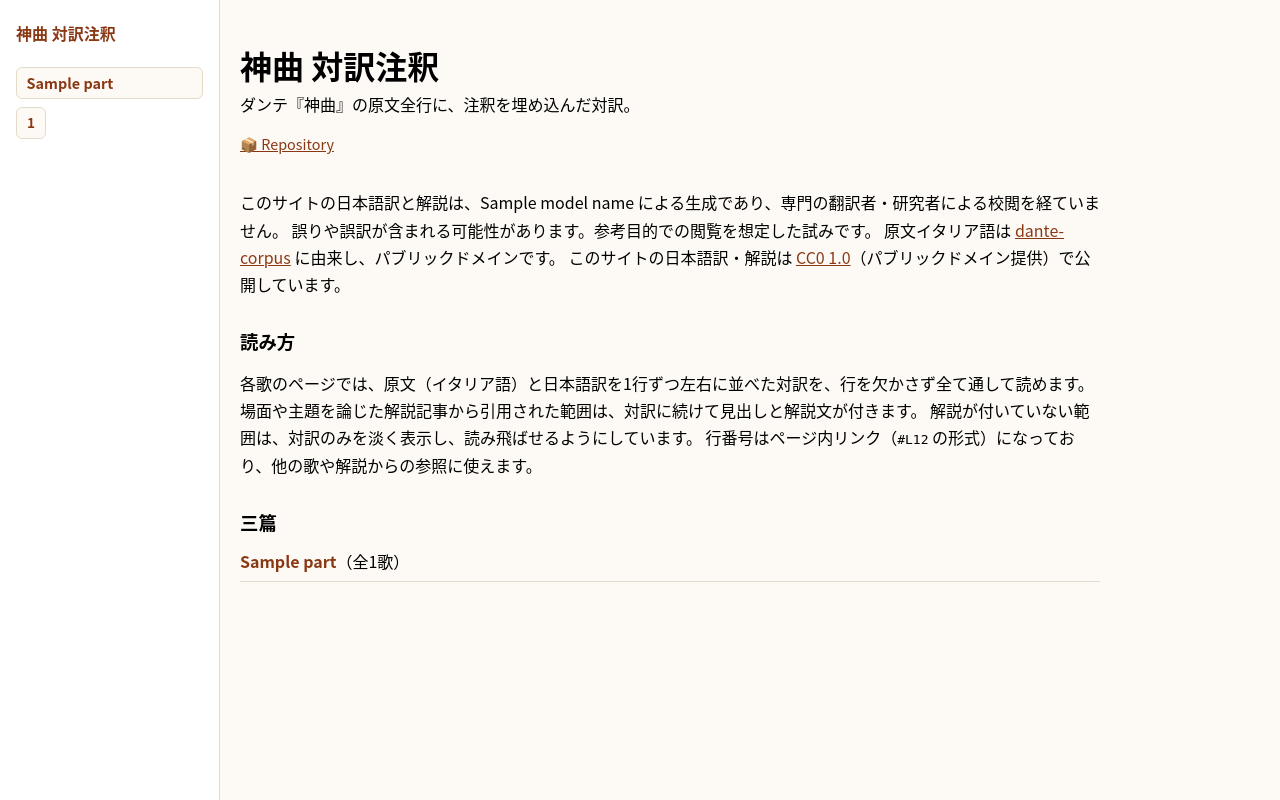
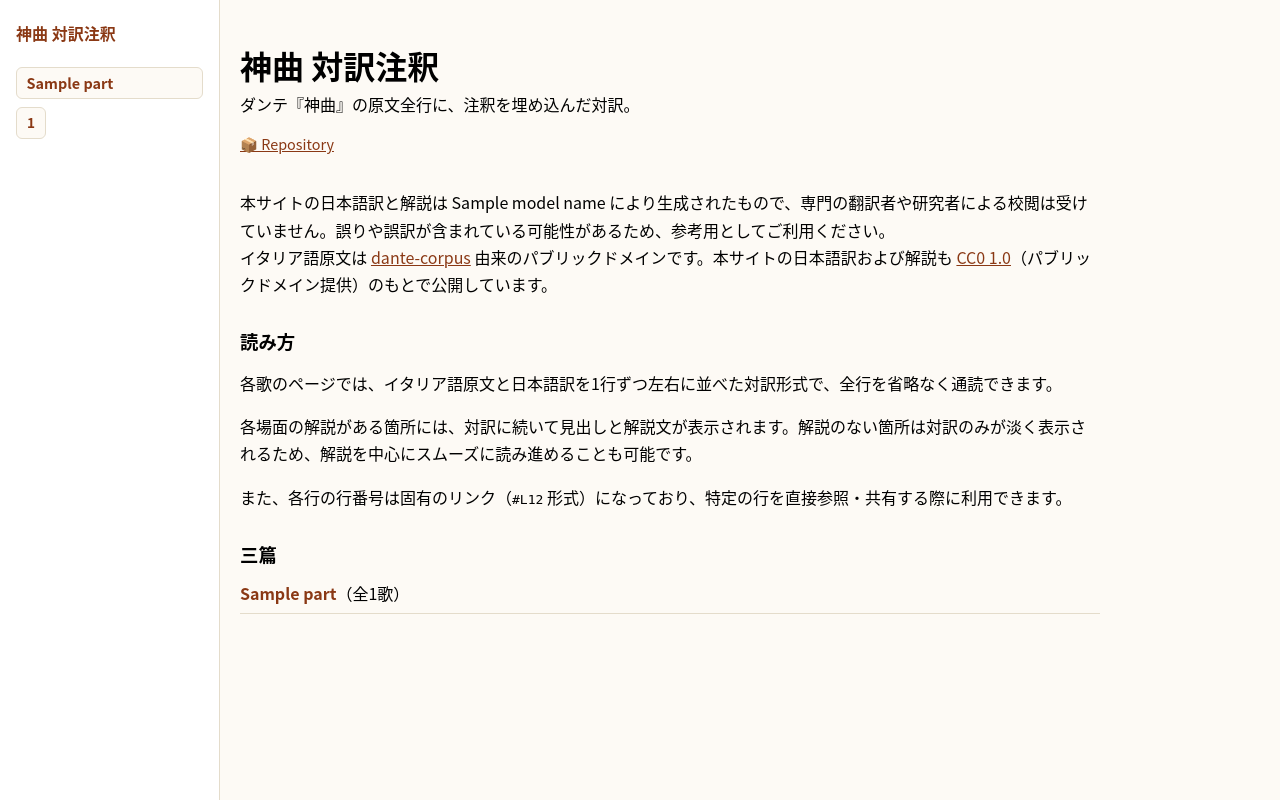
Before and after one commit to 7shi/dante-commentary, a Python web app: template templates/index.html in a window 1280 px wide. Run offline with Jinja, Linux system fonts and the light colour scheme; the template is opened without the code that fills it: most values are stand-ins (such as "Sample title", 1, 10 or a date in 2020).

Commit message:
Rewrite disclaimer and reading-guide wording for clarity

```diff
--- a/templates/index.html
+++ b/templates/index.html
@@ -18,19 +18,20 @@
                 </header>
 
                 <p class="lead">
-                    このサイトの日本語訳と解説は、{{ model_name }} による生成であり、専門の翻訳者・研究者による校閲を経ていません。
-                    誤りや誤訳が含まれる可能性があります。参考目的での閲覧を想定した試みです。
-                    原文イタリア語は <a href="{{ corpus_url }}" target="_blank" rel="noopener">dante-corpus</a> に由来し、パブリックドメインです。
-                    このサイトの日本語訳・解説は <a href="https://creativecommons.org/publicdomain/zero/1.0/deed.ja" target="_blank" rel="noopener">CC0 1.0</a>（パブリックドメイン提供）で公開しています。
+                    本サイトの日本語訳と解説は {{ model_name }} により生成されたもので、専門の翻訳者や研究者による校閲は受けていません。誤りや誤訳が含まれている可能性があるため、参考用としてご利用ください。<br>
+                    イタリア語原文は <a href="{{ corpus_url }}" target="_blank" rel="noopener">dante-corpus</a> 由来のパブリックドメインです。本サイトの日本語訳および解説も <a href="https://creativecommons.org/publicdomain/zero/1.0/deed.ja" target="_blank" rel="noopener">CC0 1.0</a>（パブリックドメイン提供）のもとで公開しています。
                 </p>
 
                 <section>
                     <h2>読み方</h2>
                     <p>
-                        各歌のページでは、原文（イタリア語）と日本語訳を1行ずつ左右に並べた対訳を、行を欠かさず全て通して読めます。
-                        場面や主題を論じた解説記事から引用された範囲は、対訳に続けて見出しと解説文が付きます。
-                        解説が付いていない範囲は、対訳のみを淡く表示し、読み飛ばせるようにしています。
-                        行番号はページ内リンク（<code>#L12</code> の形式）になっており、他の歌や解説からの参照に使えます。
+                        各歌のページでは、イタリア語原文と日本語訳を1行ずつ左右に並べた対訳形式で、全行を省略なく通読できます。
+                    </p>
+                    <p>
+                        各場面の解説がある箇所には、対訳に続いて見出しと解説文が表示されます。解説のない箇所は対訳のみが淡く表示されるため、解説を中心にスムーズに読み進めることも可能です。
+                    </p>
+                    <p>
+                        また、各行の行番号は固有のリンク（<code>#L12</code> 形式）になっており、特定の行を直接参照・共有する際に利用できます。
                     </p>
                 </section>
 
```
Also changed, not shown: README.md.
